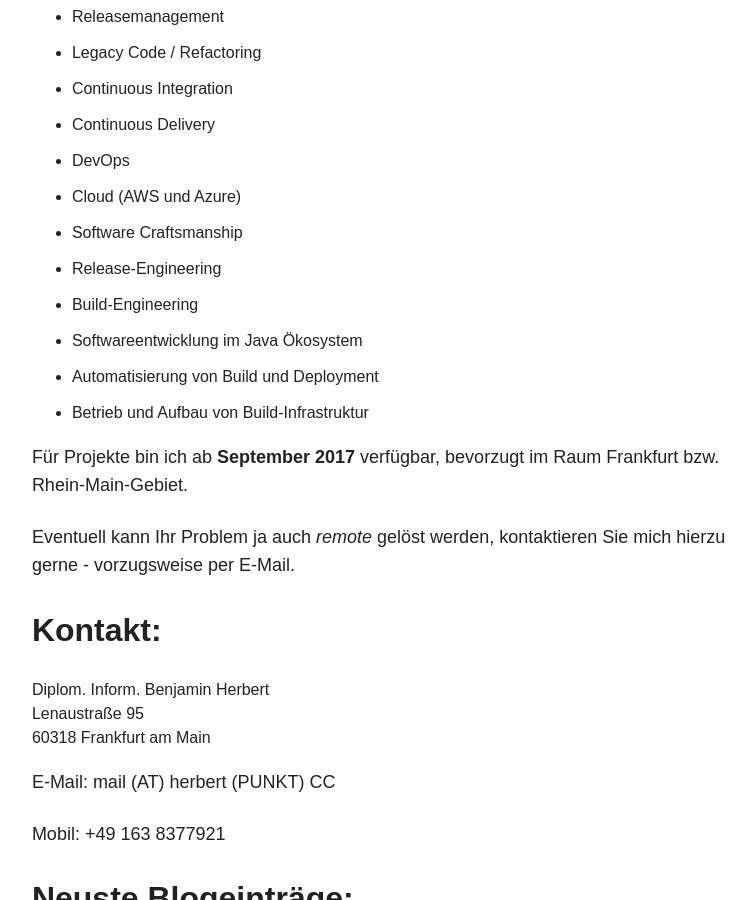
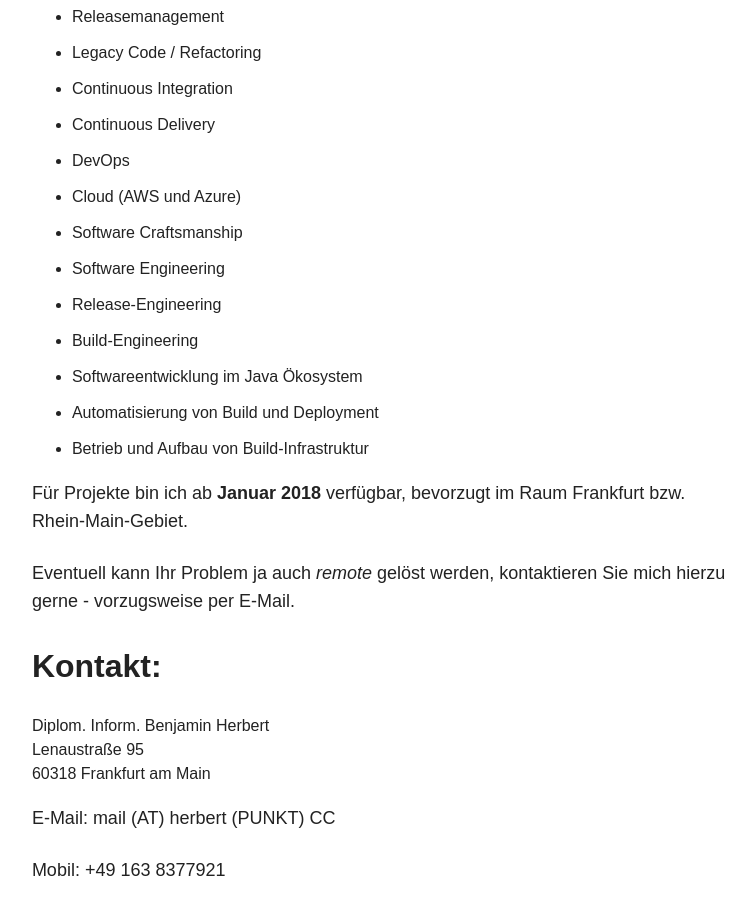
Before and after one commit to BenjaminHerbert/BenjaminHerbert.github.io, a Jekyll site: the page built from index.md, in a window 1280 px wide and 900 px high, scrolled down 1364 px. Shown: the whole window, without its empty margins (254-1009 px from the left). Built offline with Jekyll 4.4.1, drawn with Linux system fonts in a browser that asks for light colours; nearby versions of some CDN libraries.

Commit message:
Update availability

```diff
--- a/index.md
+++ b/index.md
@@ -32,13 +32,14 @@ Auf freiberuflicher Basis begleite ich Sie bei Ihren Projekten und kann Sie insb
 * DevOps
 * Cloud (AWS und Azure)
 * Software Craftsmanship
+* Software Engineering
 * Release-Engineering
 * Build-Engineering
 * Softwareentwicklung im Java Ökosystem
 * Automatisierung von Build und Deployment
 * Betrieb und Aufbau von Build-Infrastruktur
 
-Für Projekte bin ich ab **September 2017** verfügbar, bevorzugt im Raum Frankfurt bzw. Rhein-Main-Gebiet.
+Für Projekte bin ich ab **Januar 2018** verfügbar, bevorzugt im Raum Frankfurt bzw. Rhein-Main-Gebiet.
 
 Eventuell kann Ihr Problem ja auch *remote* gelöst werden, kontaktieren Sie mich hierzu gerne - vorzugsweise per E-Mail.
 
```
